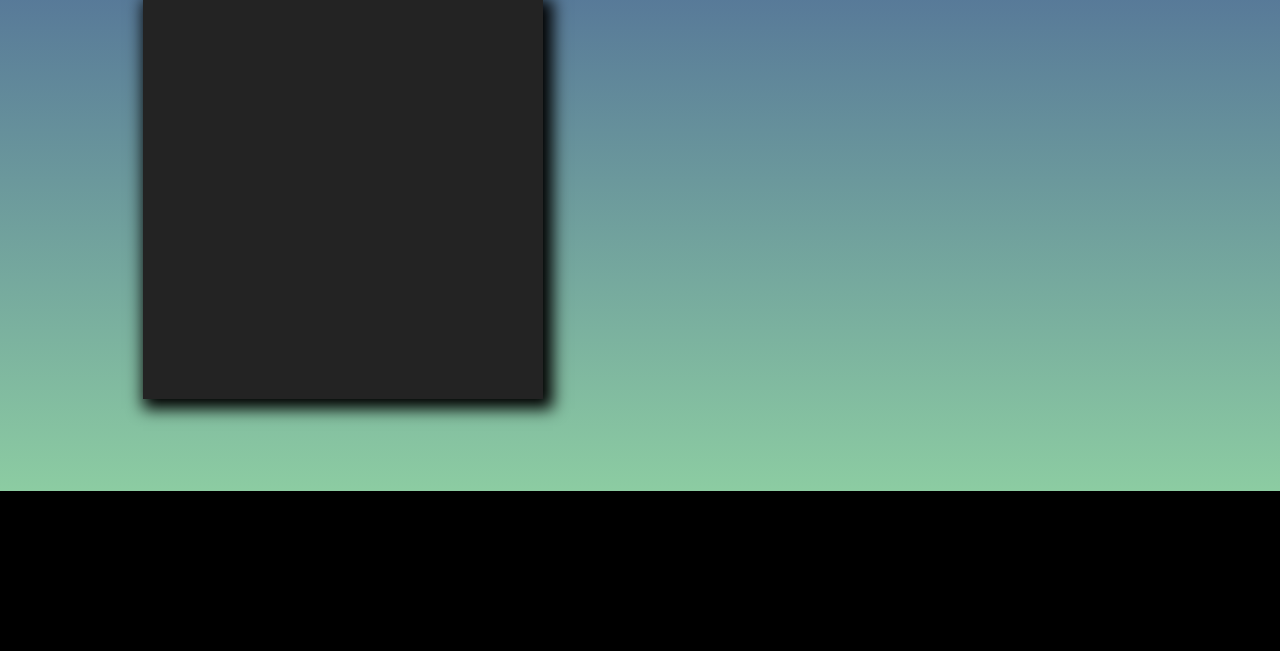
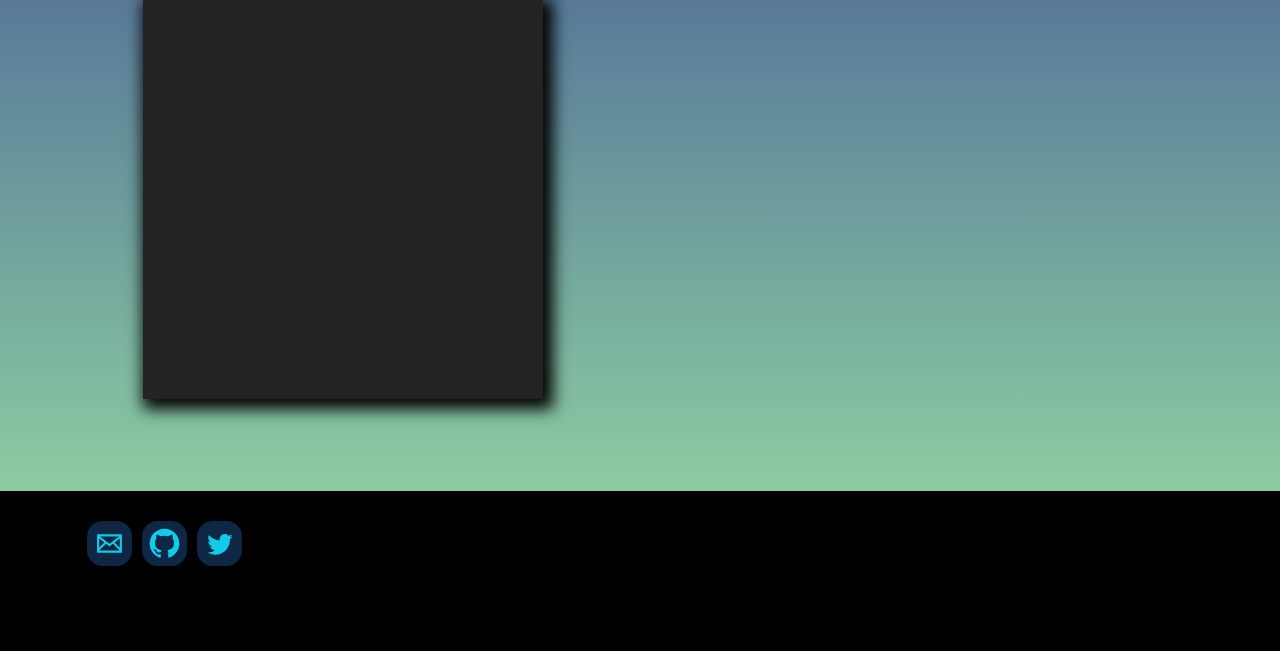
Before and after one commit to strjonas/javascript-web, a Flask app: page / in a window 1280 px wide. Shown: the part 696-1347 px from the top of the page. Run offline with Flask 2, Linux system fonts and the light colour scheme.

Commit message:
added social links

```diff
--- a/templates/index.html
+++ b/templates/index.html
@@ -112,19 +112,15 @@
         <div class="container">
           <div class="row">
             <div class="col-sm">
-              One of three columns
-            </div>
-            <div class="col-sm">
-              One of three columns
-            </div>
-            <div class="col-sm">
-              One of three columns
-            </div>
-            <div class="col-sm">
-              One of three columns
+              <div style="display:flex;flex-wrap:wrap"><a href="mailto:dev.jonas.str@gmail.com" target="_blank" rel="noopener noreferrer" style="text-decoration:none;border:0;width:45px;height:45px;padding:2px;margin:5px;color:#11CBE9;border-radius:35%;background-color:#0d2744;"><svg class="niftybutton-email" style="display: block; fill: currentcolor; --darkreader-inline-fill:currentcolor;" data-donate="true" data-tag="ema" data-name="Email" viewBox="0 0 512 512" preserveAspectRatio="xMidYMid meet" data-darkreader-inline-fill="">
+                <path d="M101.3 141.6v228.9h0.3 308.4 0.8V141.6H101.3zM375.7 167.8l-119.7 91.5 -119.6-91.5H375.7zM127.6 194.1l64.1 49.1 -64.1 64.1V194.1zM127.8 344.2l84.9-84.9 43.2 33.1 43-32.9 84.7 84.7L127.8 344.2 127.8 344.2zM384.4 307.8l-64.4-64.4 64.4-49.3V307.8z"></path>
+            </svg></a><a href="https://github.com/strjonas" target="_blank" rel="noopener noreferrer" style="text-decoration:none;border:0;width:45px;height:45px;padding:2px;margin:5px;color:#11CBE9;border-radius:35%;background-color:#0d2744;"><svg class="niftybutton-github" style="display: block; fill: currentcolor; --darkreader-inline-fill:currentcolor;" data-donate="true" data-tag="git" data-name="Github" viewBox="0 0 512 512" preserveAspectRatio="xMidYMid meet" data-darkreader-inline-fill="">
+                <path d="M256 70.7c-102.6 0-185.9 83.2-185.9 185.9 0 82.1 53.3 151.8 127.1 176.4 9.3 1.7 12.3-4 12.3-8.9V389.4c-51.7 11.3-62.5-21.9-62.5-21.9 -8.4-21.5-20.6-27.2-20.6-27.2 -16.9-11.5 1.3-11.3 1.3-11.3 18.7 1.3 28.5 19.2 28.5 19.2 16.6 28.4 43.5 20.2 54.1 15.4 1.7-12 6.5-20.2 11.8-24.9 -41.3-4.7-84.7-20.6-84.7-91.9 0-20.3 7.3-36.9 19.2-49.9 -1.9-4.7-8.3-23.6 1.8-49.2 0 0 15.6-5 51.1 19.1 14.8-4.1 30.7-6.2 46.5-6.3 15.8 0.1 31.7 2.1 46.6 6.3 35.5-24 51.1-19.1 51.1-19.1 10.1 25.6 3.8 44.5 1.8 49.2 11.9 13 19.1 29.6 19.1 49.9 0 71.4-43.5 87.1-84.9 91.7 6.7 5.8 12.8 17.1 12.8 34.4 0 24.9 0 44.9 0 51 0 4.9 3 10.7 12.4 8.9 73.8-24.6 127-94.3 127-176.4C441.9 153.9 358.6 70.7 256 70.7z"></path>
+            </svg></a><div style="display:flex;flex-wrap:wrap"><a href="https://twitter.com" target="_blank" rel="noopener noreferrer" style="text-decoration: none; border: 0px; width: 45px; height: 45px; padding: 2px; margin: 5px; color: rgb(17, 203, 233); border-radius: 35%; background-color: rgb(13, 39, 68); --darkreader-inline-border-top: initial; --darkreader-inline-border-right: initial; --darkreader-inline-border-bottom: initial; --darkreader-inline-border-left: initial; --darkreader-inline-color:#2cd5f0; --darkreader-inline-bgcolor:#0a1f36;" data-darkreader-inline-border-top="" data-darkreader-inline-border-right="" data-darkreader-inline-border-bottom="" data-darkreader-inline-border-left="" data-darkreader-inline-color="" data-darkreader-inline-bgcolor=""><svg class="niftybutton-twitter" style="display: block; fill: currentcolor; --darkreader-inline-fill:currentcolor;" data-tag="twi" data-name="Twitter" viewBox="0 0 512 512" preserveAspectRatio="xMidYMid meet" data-darkreader-inline-fill="">
+              <path d="M419.6 168.6c-11.7 5.2-24.2 8.7-37.4 10.2 13.4-8.1 23.8-20.8 28.6-36 -12.6 7.5-26.5 12.9-41.3 15.8 -11.9-12.6-28.8-20.6-47.5-20.6 -42 0-72.9 39.2-63.4 79.9 -54.1-2.7-102.1-28.6-134.2-68 -17 29.2-8.8 67.5 20.1 86.9 -10.7-0.3-20.7-3.3-29.5-8.1 -0.7 30.2 20.9 58.4 52.2 64.6 -9.2 2.5-19.2 3.1-29.4 1.1 8.3 25.9 32.3 44.7 60.8 45.2 -27.4 21.4-61.8 31-96.4 27 28.8 18.5 63 29.2 99.8 29.2 120.8 0 189.1-102.1 185-193.6C399.9 193.1 410.9 181.7 419.6 168.6z"></path>
+          </svg></a></div></div>
             </div>
           </div>
-          <br>
           <div class="row bottom-text">
             <p> Website made by Jonas Strabel.</p>
           </div>
```
